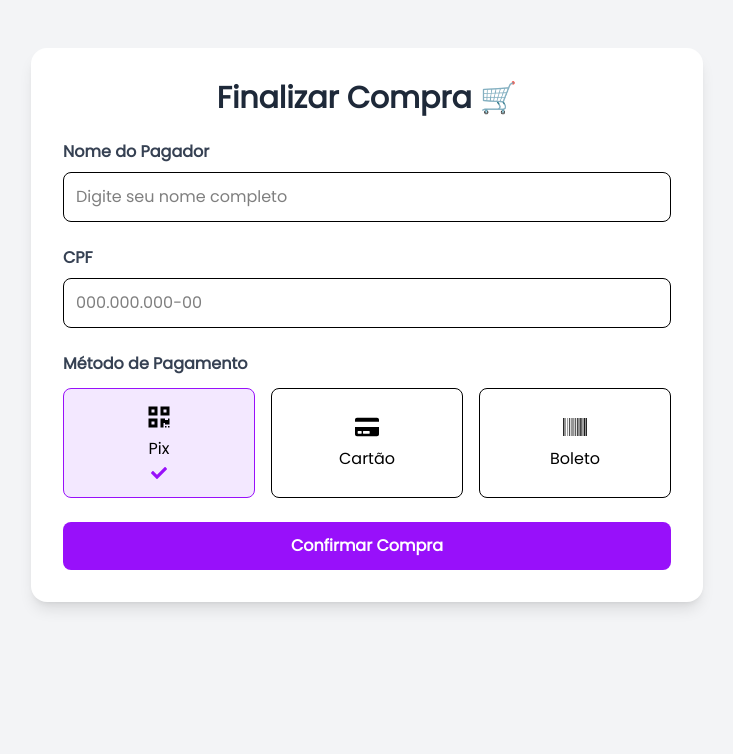
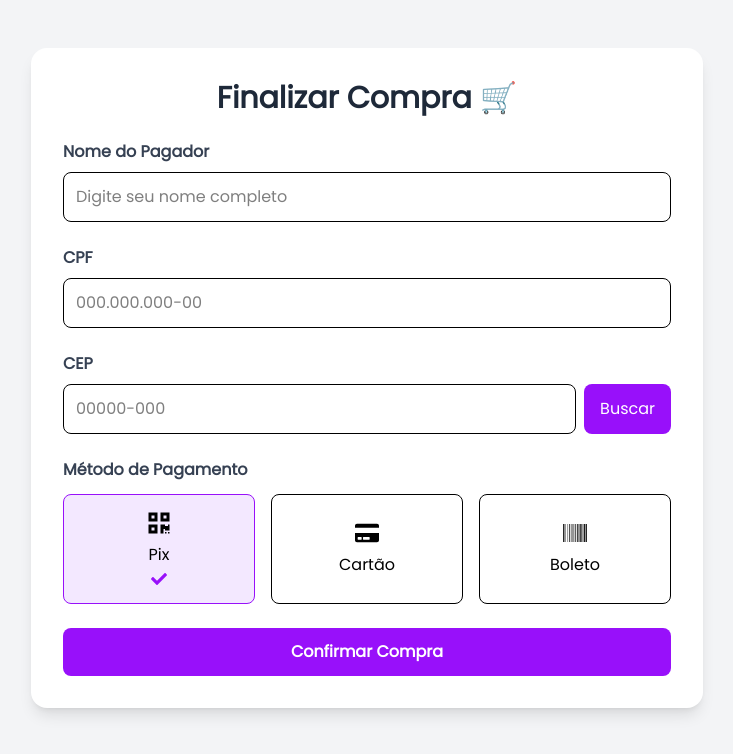
Before and after one commit to vguima404/Projeto-Passa-a-Bola, a Next.js app: page /Loja/1/CheckoutPage in a window 1280 px wide. Shown: the top 754 px of the page, without its empty margins (273-1006 px from the left). Built offline with nearby package versions, Linux system fonts and the light colour scheme; a web font is replaced by a local one.

Commit message:
feat: adicionando a API do ViaCep para buscar o endereço do usuario no checkout do carrinho

```diff
--- a/app/Loja/[id]/CheckoutPage/page.jsx
+++ b/app/Loja/[id]/CheckoutPage/page.jsx
@@ -1,17 +1,53 @@
 "use client";
+
 import React, { useState } from "react";
 import { FaCreditCard, FaBarcode, FaQrcode, FaCheck } from "react-icons/fa";
-import BackHomeButton from "../../../components/VoltarHome";
+import { TextInput, CepInput } from "../../../components/InputComponents";
+
 
 export default function CheckoutPage() {
   const [nome, setNome] = useState("");
   const [cpf, setCpf] = useState("");
   const [pagamento, setPagamento] = useState("pix");
 
+  // Campos de endereço
+  const [cep, setCep] = useState("");
+  const [endereco, setEndereco] = useState("");
+  const [bairro, setBairro] = useState("");
+  const [cidade, setCidade] = useState("");
+  const [estado, setEstado] = useState("");
+  const [numero, setNumero] = useState("");
+
+  const buscarEndereco = async () => {
+    const cepLimpo = cep.replace(/\D/g, ""); // remove caracteres não numéricos
+    if (cepLimpo.length !== 8) {
+      alert("CEP inválido!");
+      return;
+    }
+    try {
+      const res = await fetch(`https://viacep.com.br/ws/${cepLimpo}/json/`);
+      const data = await res.json();
+      if (data.erro) {
+        alert("CEP não encontrado!");
+        return;
+      }
+      setEndereco(data.logradouro);
+      setBairro(data.bairro);
+      setCidade(data.localidade);
+      setEstado(data.uf);
+    } catch (error) {
+      alert("Erro ao buscar endereço.");
+      console.error(error);
+    }
+  };
+
   const handleSubmit = (e) => {
     e.preventDefault();
-    // Aqui você pode enviar os dados para sua API ou backend
-    alert(`Compra confirmada!\nNome: ${nome}\nCPF: ${cpf}\nPagamento: ${pagamento}`);
+    alert(`Compra confirmada!
+    Nome: ${nome}
+    CPF: ${cpf}
+    Pagamento: ${pagamento}
+      Endereço: ${endereco}, ${numero}, ${bairro}, ${cidade} - ${estado}`);
     };
 
   return (
@@ -20,38 +56,66 @@ export default function CheckoutPage() {
         <h1 className="text-3xl font-bold text-gray-800 mb-6 text-center">
           Finalizar Compra 🛒
         </h1>
-
         <form onSubmit={handleSubmit} className="space-y-6">
           {/* Nome */}
-          <div>
-            <label className="block text-gray-700 font-semibold mb-2">
-              Nome do Pagador
-            </label>
-            <input
-              type="text"
+          <TextInput
+            label="Nome do Pagador"
             value={nome}
-              onChange={(e) => setNome(e.target.value)}
+            onChange={e => setNome(e.target.value)}
             required
-              className="w-full border rounded-lg p-3 focus:outline-none focus:ring-2 focus:ring-purple-500"
             placeholder="Digite seu nome completo"
           />
-          </div>
 
           {/* CPF */}
-          <div>
-            <label className="block text-gray-700 font-semibold mb-2">
-              CPF
-            </label>
-            <input
-              type="text"
+          <TextInput
+            label="CPF"
             value={cpf}
-              onChange={(e) => setCpf(e.target.value)}
+            onChange={e => setCpf(e.target.value)}
             required
             maxLength={14}
-              className="w-full border rounded-lg p-3 focus:outline-none focus:ring-2 focus:ring-purple-500"
             placeholder="000.000.000-00"
           />
-          </div>
+
+          {/* CEP */}
+          <CepInput
+            value={cep}
+            onChange={e => setCep(e.target.value)}
+            onBuscar={buscarEndereco}
+            required
+          />
+
+          {/* Endereço */}
+          {endereco && (
+            <>
+              <TextInput
+                label="Endereço"
+                value={endereco}
+                readOnly
+              />
+              <TextInput
+                label="Número"
+                value={numero}
+                onChange={e => setNumero(e.target.value)}
+                required
+                placeholder="Número da casa"
+              />
+              <TextInput
+                label="Bairro"
+                value={bairro}
+                readOnly
+              />
+              <TextInput
+                label="Cidade"
+                value={cidade}
+                readOnly
+              />
+              <TextInput
+                label="Estado"
+                value={estado}
+                readOnly
+              />
+            </>
+          )}
 
           {/* Método de Pagamento */}
           <div>
@@ -70,7 +134,9 @@ export default function CheckoutPage() {
               >
                 <FaQrcode size={24} />
                 <span className="mt-2 font-medium">Pix</span>
-                {pagamento === "pix" && <FaCheck className="text-purple-600 mt-1" />}
+                {pagamento === "pix" && (
+                  <FaCheck className="text-purple-600 mt-1" />
+                )}
               </button>
 
               <button
@@ -84,7 +150,9 @@ export default function CheckoutPage() {
               >
                 <FaCreditCard size={24} />
                 <span className="mt-2 font-medium">Cartão</span>
-                {pagamento === "cartao" && <FaCheck className="text-purple-600 mt-1" />}
+                {pagamento === "cartao" && (
+                  <FaCheck className="text-purple-600 mt-1" />
+                )}
               </button>
 
               <button
@@ -98,7 +166,9 @@ export default function CheckoutPage() {
               >
                 <FaBarcode size={24} />
                 <span className="mt-2 font-medium">Boleto</span>
-                {pagamento === "boleto" && <FaCheck className="text-purple-600 mt-1" />}
+                {pagamento === "boleto" && (
+                  <FaCheck className="text-purple-600 mt-1" />
+                )}
               </button>
             </div>
           </div>
--- /dev/null
+++ b/app/components/InputComponents.jsx
@@ -0,0 +1,46 @@
+import React from "react";
+
+export function TextInput({ label, value, onChange, placeholder, required = false, readOnly = false, maxLength, type = "text", ...props }) {
+  return (
+    <div>
+      <label className="block text-gray-700 font-semibold mb-2">{label}</label>
+      <input
+        type={type}
+        value={value}
+        onChange={onChange}
+        required={required}
+        readOnly={readOnly}
+        maxLength={maxLength}
+        className={`w-full border rounded-lg p-3 ${readOnly ? 'bg-gray-100' : 'focus:outline-none focus:ring-2 focus:ring-purple-500'}`}
+        placeholder={placeholder}
+        {...props}
+      />
+    </div>
+  );
+}
+
+export function CepInput({ value, onChange, onBuscar, required = false }) {
+  return (
+    <div>
+      <label className="block text-gray-700 font-semibold mb-2">CEP</label>
+      <div className="flex gap-2">
+        <input
+          type="text"
+          value={value}
+          onChange={onChange}
+          required={required}
+          maxLength={9}
+          className="w-full border rounded-lg p-3 focus:outline-none focus:ring-2 focus:ring-purple-500"
+          placeholder="00000-000"
+        />
+        <button
+          type="button"
+          onClick={onBuscar}
+          className="bg-purple-600 text-white px-4 rounded-lg hover:bg-purple-700 transition"
+        >
+          Buscar
+        </button>
+      </div>
+    </div>
+  );
+}
```
Lines whose indentation alone changed are shown as unchanged.
